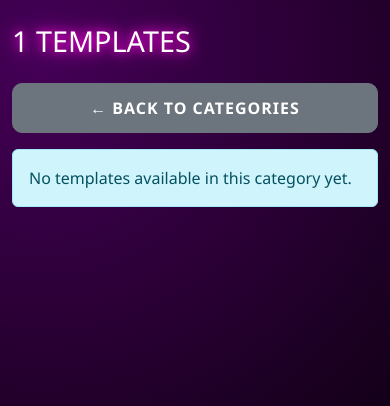
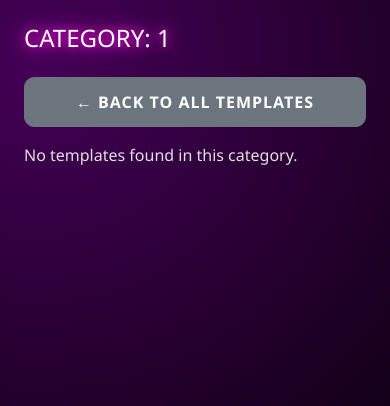
Before and after one commit to namanjasoria41/certpro, a Flask app: page /category/1 in a window 390 px wide. Shown: the part 115-521 px from the top of the page. Run offline with Flask 3, Linux system fonts and the light colour scheme.

Commit message:
Update category.html

```diff
--- a/templates/category.html
+++ b/templates/category.html
@@ -1,61 +1,36 @@
 {% extends "base.html" %}
 
-{% block title %}{{ category }} - CertPro{% endblock %}
+{% block title %}Category: {{ category }} - CertPro{% endblock %}
 
 {% block content %}
-<div class="row">
-    <div class="col-md-12">
-        <h1 class="mb-4">{{ category }} Templates</h1>
-        <a href="{{ url_for('index') }}" class="btn btn-secondary mb-3">
-            ← Back to Categories
-        </a>
+<div class="container mt-4">
+  <h2 class="mb-4">Category: {{ category }}</h2>
+
+  <a href="{{ url_for('index') }}" class="btn btn-secondary mb-3">
+    ← Back to all templates
+  </a>
+
+  <div class="row">
+    {% for template in templates %}
+    <div class="col-md-4 mb-4">
+      <div class="card h-100">
+        <img src="{{ url_for('static', filename='templates/' + template.image_path) }}"
+             class="card-img-top" alt="{{ template.name }}">
+        <div class="card-body d-flex flex-column">
+          <h5 class="card-title">{{ template.name }}</h5>
+          <p class="card-text">
+            Price: ₹ {{ "%.2f"|format(template.price or 0) }}
+          </p>
+          <a href="{{ url_for('fill_template', template_id=template.id) }}"
+             class="btn btn-primary mt-auto">
+            Use Template
+          </a>
+        </div>
+      </div>
     </div>
+    {% else %}
+    <p>No templates found in this category.</p>
+    {% endfor %}
+  </div>
 </div>
-
-<div class="row">
-    {% if templates %}
-        {% for template in templates %}
-        <div class="col-md-4 mb-4">
-            <div class="card h-100 shadow-sm">
-                <img
-                    src="{{ url_for('static', filename='templates/' + template.image_path) }}"
-                    class="card-img-top"
-                    alt="{{ template.name }}"
-                >
-                <div class="card-body d-flex flex-column">
-                    <h5 class="card-title">{{ template.name }}</h5>
-                    <p class="card-text mb-2">
-                        <strong>Price:</strong> ₹{{ "%.2f"|format(template.price) }}
-                    </p>
-
-                    <div class="mt-auto">
-                        {% if current_user.is_authenticated %}
-                            <a
-                                href="{{ url_for('fill_template', template_id=template.id) }}"
-                                class="btn btn-primary w-100"
-                            >
-                                Use Template
-                            </a>
-                        {% else %}
-                            <a
-                                href="{{ url_for('login') }}"
-                                class="btn btn-primary w-100"
-                            >
-                                Login to Use
-                            </a>
-                        {% endif %}
-                    </div>
-                </div>
-            </div>
-        </div>
-        {% endfor %}
-    {% else %}
-        <div class="col-md-12">
-            <div class="alert alert-info">
-                No templates available in this category yet.
-            </div>
-        </div>
-    {% endif %}
-</div>
-
 {% endblock %}
```
